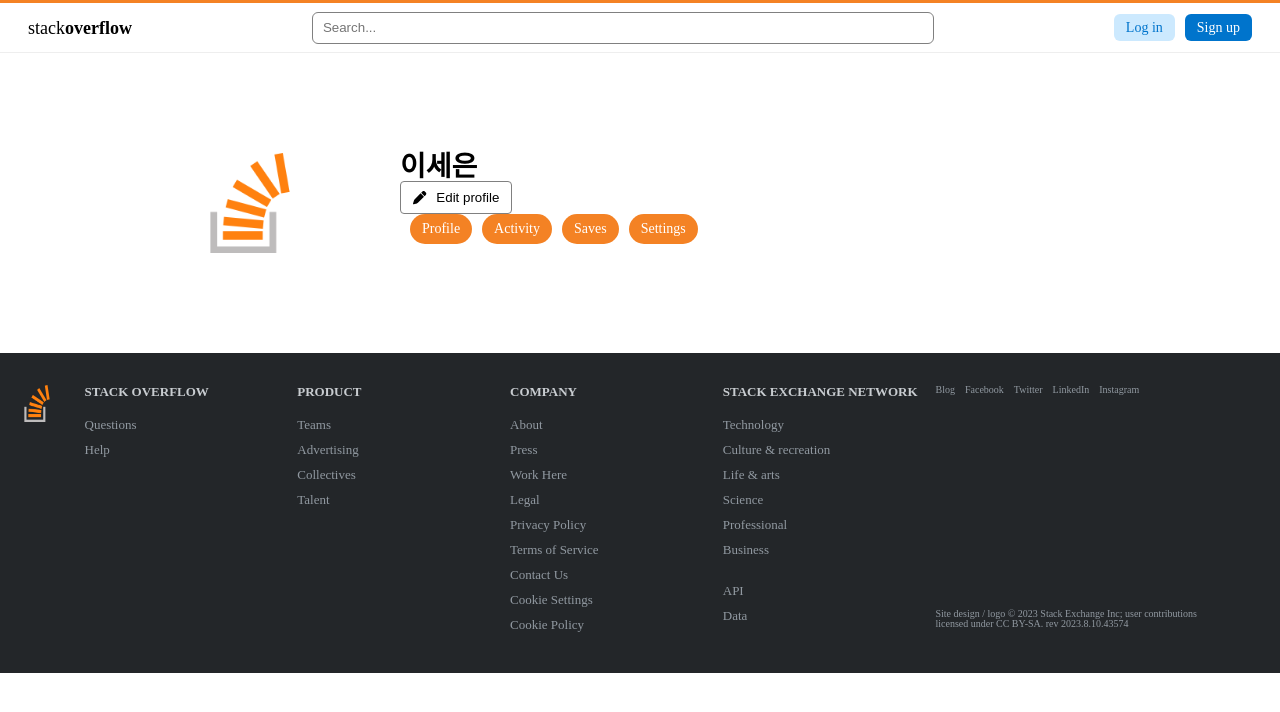
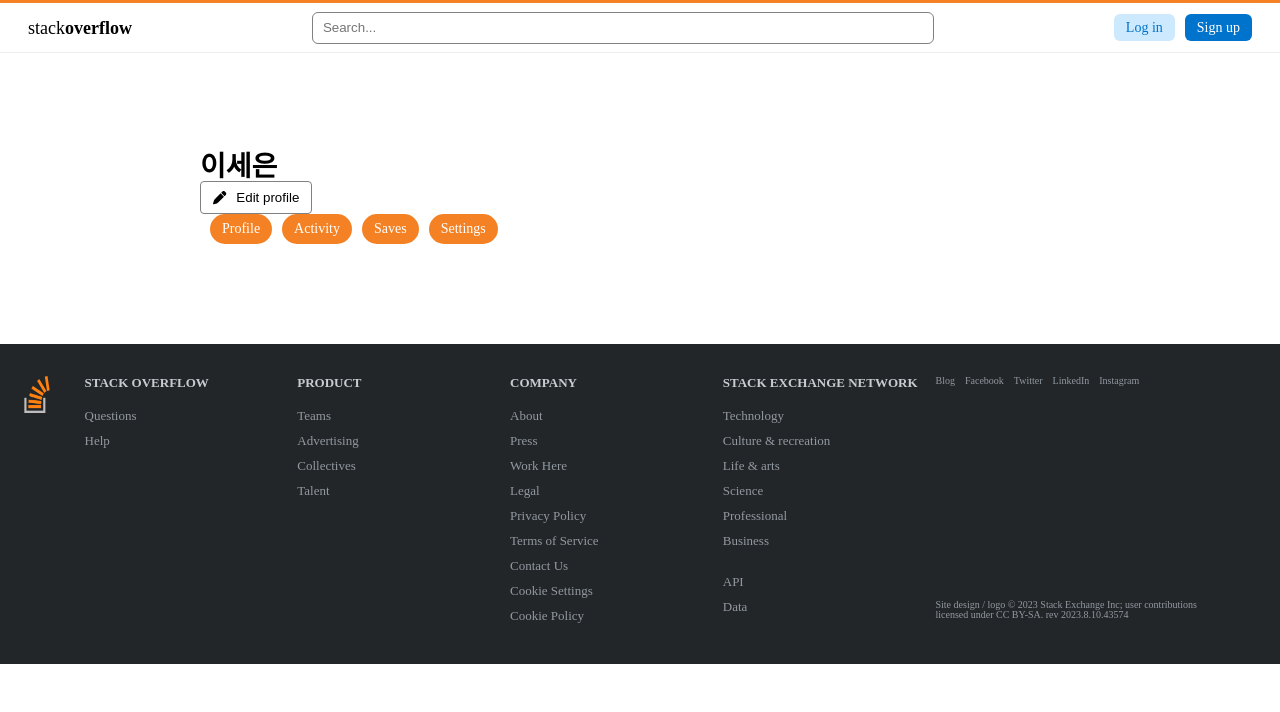
Before and after one commit to codestates-seb/seb45_pre_030, a React (Create React App) app in the folder client/: page /profile in a window 1280 px wide. Shown: the top 712 px of the page. Built offline with nearby package versions, Linux system fonts and the light colour scheme.

Commit message:
Update Profile.js

```diff
--- a/client/src/components/Profile/Profile.js
+++ b/client/src/components/Profile/Profile.js
@@ -1,6 +1,5 @@
 import {
   Container,
-  Logo,
   Name,
   Tab,
   TabText,
@@ -8,7 +7,6 @@
   Text,
 } from './Profile.styled';
 import userData from '../data/db';
-import LogoSrc from '/Users/leeseeun/seb45_pre_030/client/src/common/image/icon.png';
 
 import { faPen } from '@fortawesome/free-solid-svg-icons';
 import { FontAwesomeIcon } from '@fortawesome/react-fontawesome';
@@ -16,7 +14,6 @@
 function Profile() {
   return (
     <Container>
-      <Logo src={LogoSrc} />
       <Name>{userData[0].username}</Name>
       <EditButton>
         <FontAwesomeIcon icon={faPen} />
```
